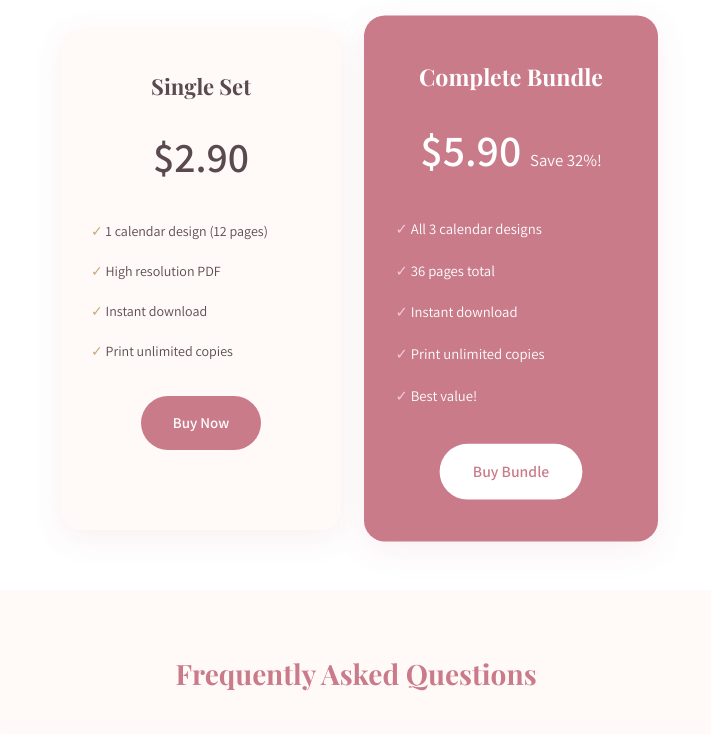
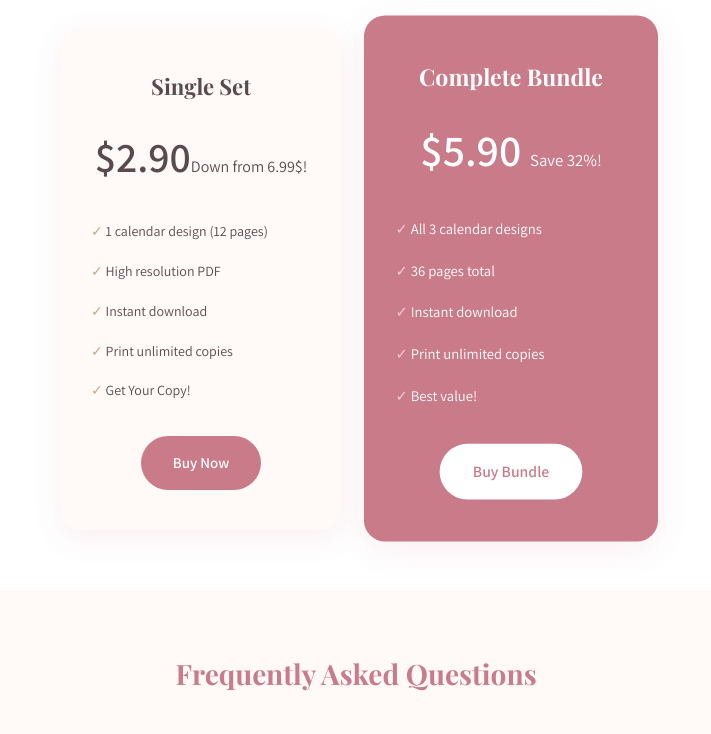
Before and after one commit to Support-Apps/beautiful-desk-calender, a plain HTML site: page index.html in a window 1280 px wide. Shown: the part 2000-2734 px from the top of the page, without its empty margins (284-995 px from the left). Drawn offline with nearby package versions, Linux system fonts and the light colour scheme.

Commit message:
Add files via upload

```diff
--- a/index.html
+++ b/index.html
@@ -415,12 +415,13 @@ body {
   <div class="pricing-cards">
     <div class="price-card">
       <h3>Single Set</h3>
-      <div class="price">$2.90</div>
+      <div class="price">$2.90<span>Down from 6.99$!</span></div>
       <ul class="price-features">
         <li>1 calendar design (12 pages)</li>
         <li>High resolution PDF</li>
         <li>Instant download</li>
         <li>Print unlimited copies</li>
+        <li>Get Your Copy!</li>
       </ul>
       <a href="https://paypal.me/NairaShop33/2.90USD" target="_blank" class="btn btn-primary">Buy Now</a>
     </div>
```
